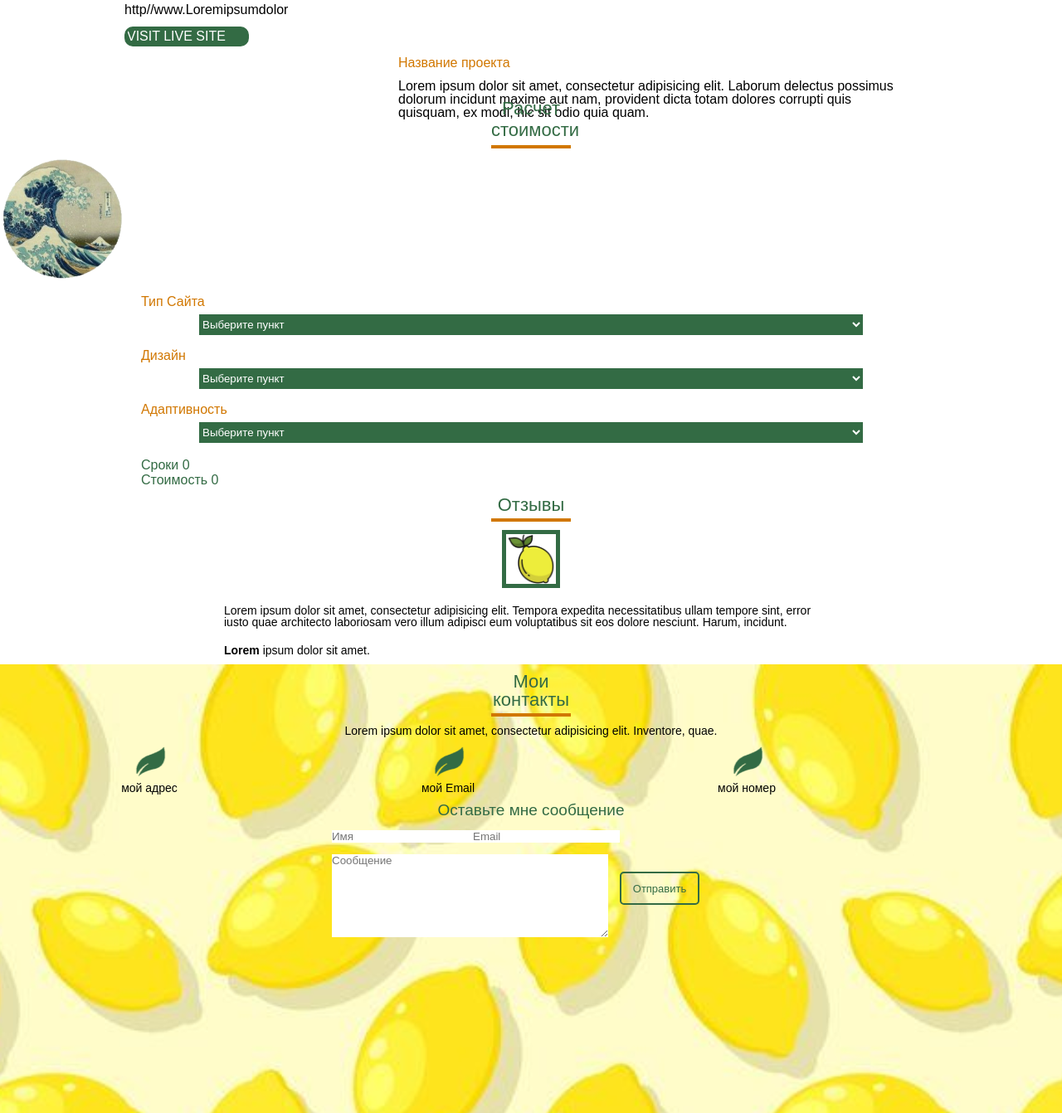
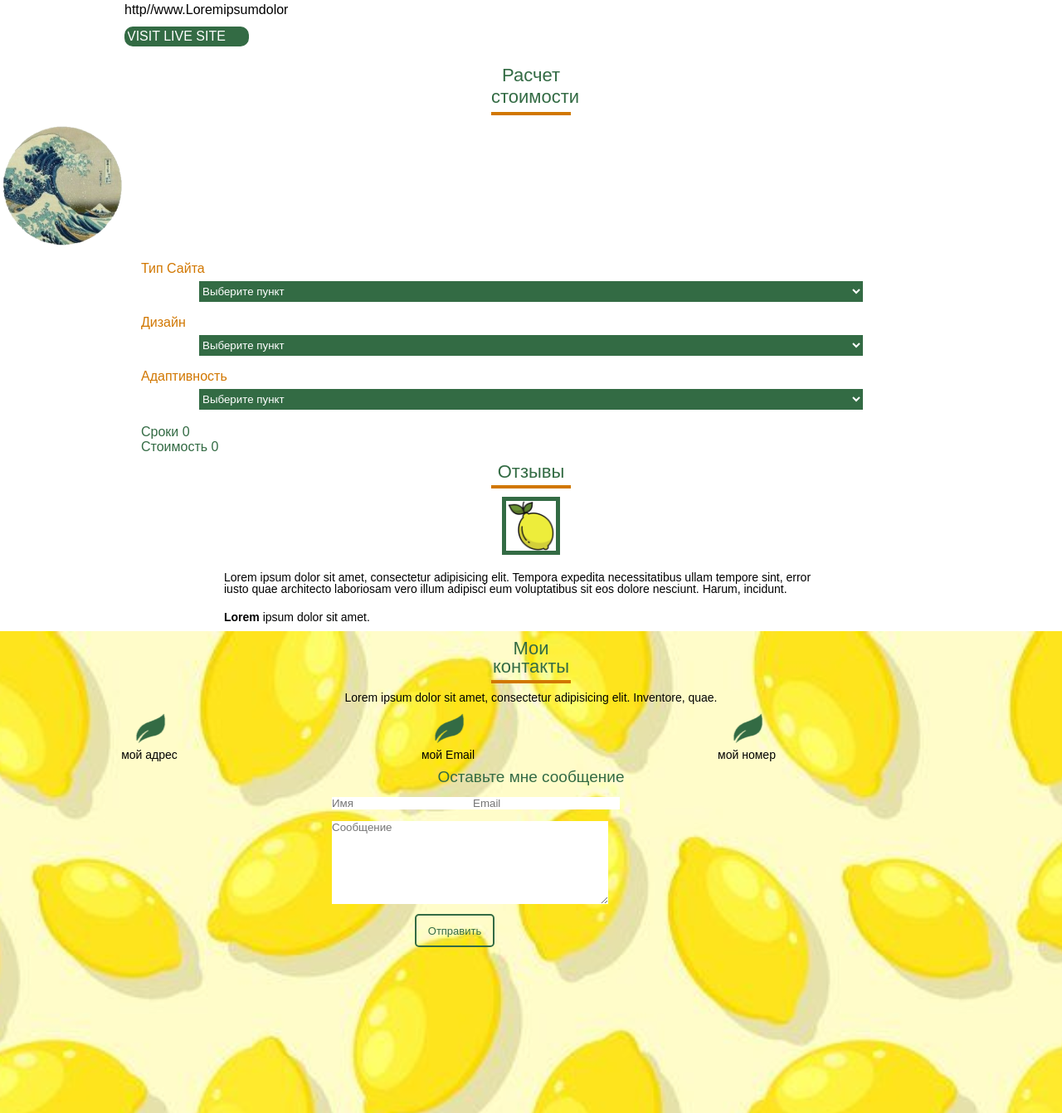
Before and after one commit to vettaelizaveta/vettaelizaveta.gethub.io, a plain HTML site: page src/index.html in a window 1280 px wide. Shown: the part 1876-3218 px from the top of the page at 83% size. Drawn offline with Linux system fonts and the light colour scheme.

Commit message:
ДЗ 2
На проверку

```diff
--- a/src/css/style.css
+++ b/src/css/style.css
@@ -245,7 +245,7 @@ nav{
      float: left;
     width: 150px;
      height: 19px;
-    margin: 0px 5px 0px 350px;
+    margin: 0px 5px 0px 400px;
     text-align: left;
       padding-left: 10px;
         padding-bottom: 50px;
@@ -256,7 +256,7 @@ nav{
     }
 .Kays_item2 {
     width: (100% - 400px);
-    margin: 0px 400px;
+    margin: 0px 250px;
     }
 
 
@@ -398,7 +398,7 @@ nav{
 .name1{width: 333px;
      height: 100px;
     margin: 10px auto 0px 400px;
-       float: left;}
+    }
 
 .vvod_item{
     float: left;
@@ -418,6 +418,7 @@ nav{
 }
 
 .otpravit{
+        display: block;
      width: 96px;
     height: 40px;
     text-align: center;
@@ -427,5 +428,7 @@ nav{
     color: #336b44;
     font-size: 13px;
     cursor: pointer;
-    margin: 50px 14px 0px 14px;
+    margin: 10px 14px 0px 500px;
+
+
 }
--- a/src/index.html
+++ b/src/index.html
@@ -78,11 +78,11 @@
      <p>http//www.Loremipsumdolor</p>
      <input type="submit" value="VISIT LIVE SITE">
      </div>
-     <div class="clear"></div>
      <div class="Kays_item2">
      <h3>Название проекта</h3>
      <p>Lorem ipsum dolor sit amet, consectetur adipisicing elit. Laborum delectus possimus dolorum incidunt maxime aut nam, provident dicta totam dolores corrupti quis quisquam, ex modi, hic sit odio quia quam.</p>
      </div>
+       <div class="clear"></div>
     </div>
 
      <div class="value">
```
